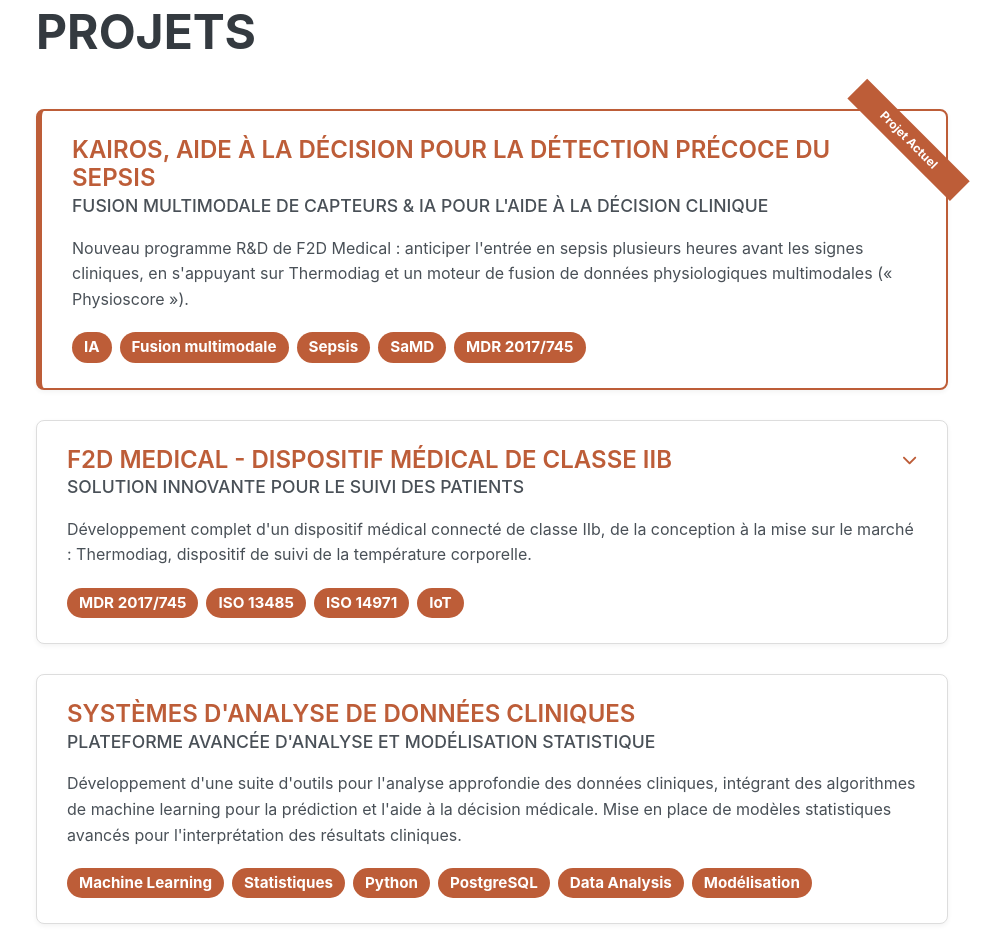
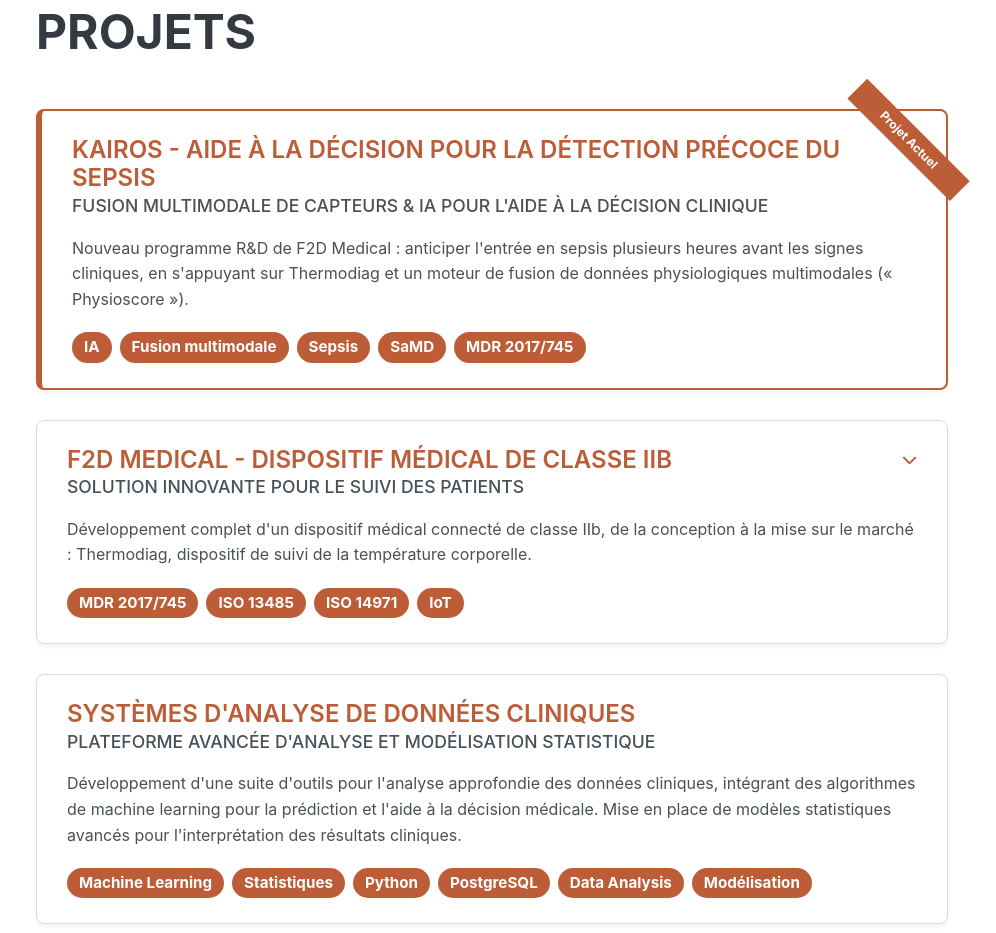
Before and after one commit to benlataf/BenCV, a plain HTML site: page index.html in a window 1280 px wide. Shown: the part 878-1811 px from the top of the page, without its empty margins (284-1280 px from the left). Drawn offline with nearby package versions, Linux system fonts and the light colour scheme; a web font is replaced by a local one.

Commit message:
Titre Kairos : tiret court au lieu de la virgule, cohérent avec F2D Medical

```diff
--- a/index.html
+++ b/index.html
@@ -86,7 +86,7 @@
                     <div class="project-card current">
                         <div class="project-card-header" data-bs-toggle="collapse" data-bs-target="#project-kairos-details" role="button" aria-expanded="false" aria-controls="project-kairos-details">
                             <div>
-                                <h3 class="mb-0">Kairos, aide à la décision pour la détection précoce du sepsis</h3>
+                                <h3 class="mb-0">Kairos - Aide à la décision pour la détection précoce du sepsis</h3>
                                 <div class="subheading mb-3">Fusion multimodale de capteurs &amp; IA pour l'aide à la décision clinique</div>
                             </div>
                             <i class="fas fa-chevron-down project-toggle-icon" aria-hidden="true"></i>
```
